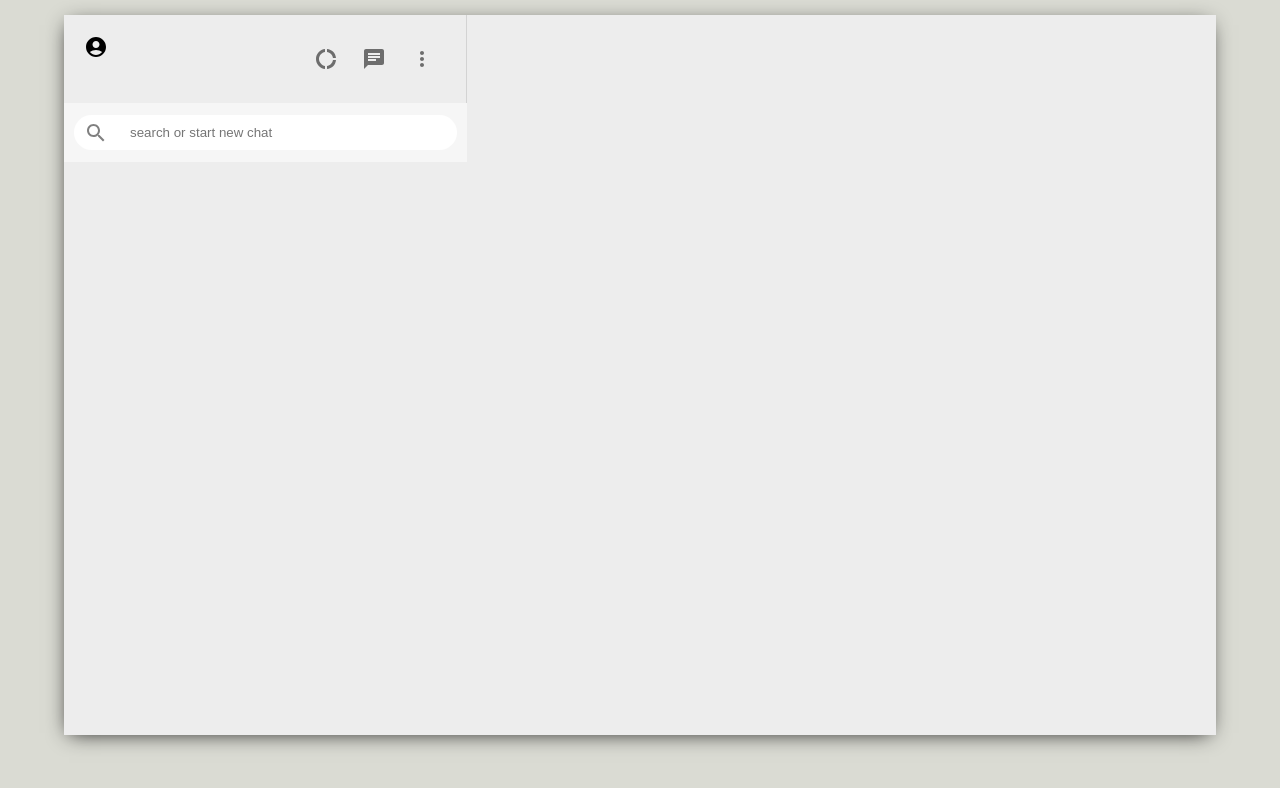
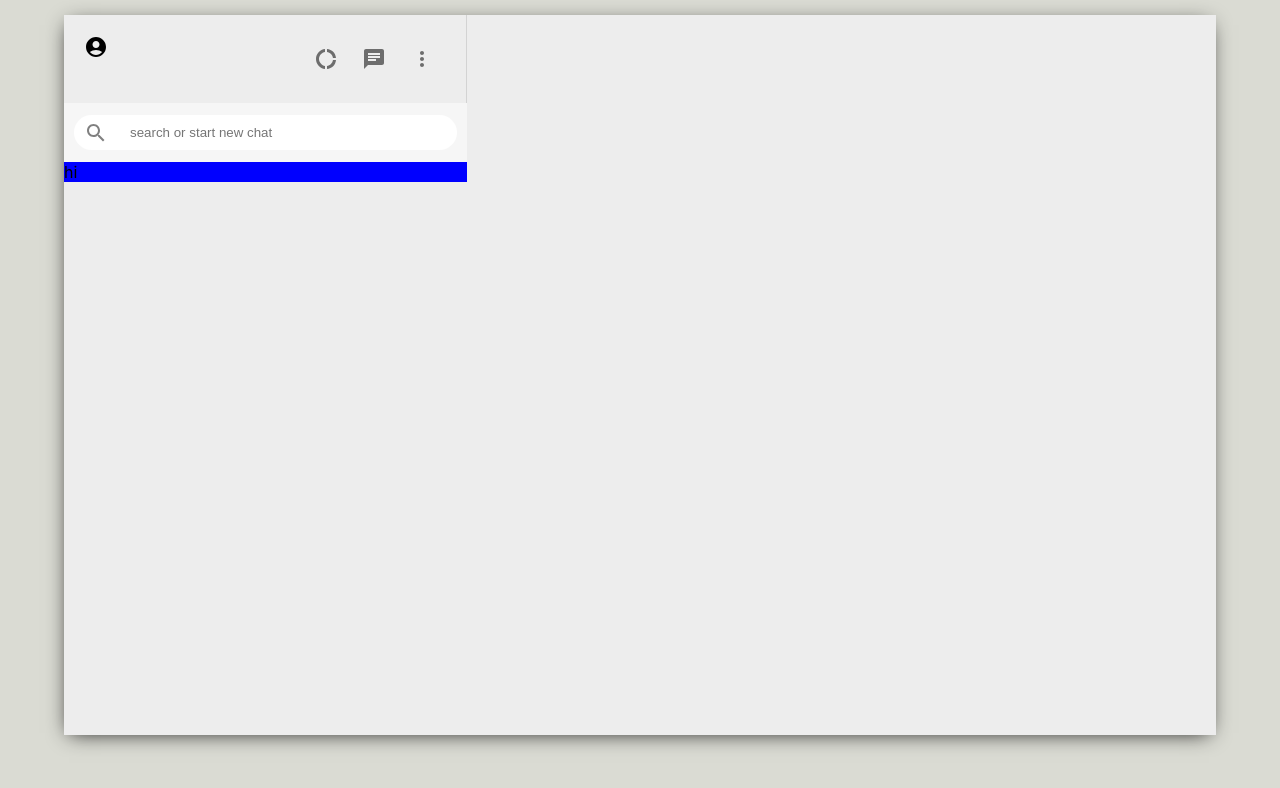
Before and after one commit to venkateshsure/whatsappClone-reactjs, a React (Create React App) app: page / in a window 1280 px wide. Shown: the top 788 px of the page. Built offline with nearby package versions, Linux system fonts and the light colour scheme.

Commit message:
functionality of sidebar

```diff
--- a/src/components/Sidebar/index.css
+++ b/src/components/Sidebar/index.css
@@ -9,14 +9,14 @@
   border-right: 1px solid lightgray;
 }
 
-.sidebar-headerRight {
+.sidebar_headerRight {
   display: flex;
   align-items: center;
   justify-content: space-between;
   min-width: 10vw;
 }
 
-.sidebar-headerRight > .MuiSvgIcon-root {
+.sidebar_headerRight > .MuiSvgIcon-root {
   margin-right: 2vw;
   font-size: 24px !important;
 }
@@ -48,3 +48,10 @@
   outline: none;
   margin-left: 10px;
 }
+
+.sidebar_chats {
+  background-color: blue;
+  display: flex;
+  flex-direction: column;
+  align-items: flex-start;
+}
--- a/src/components/Sidebar/index.js
+++ b/src/components/Sidebar/index.js
@@ -7,6 +7,8 @@ import DonutLargeIcon from "@mui/icons-material/DonutLarge";
 import SearchIcon from "@mui/icons-material/Search";
 
 import { IconButton } from "@material-ui/core";
+
+import SidebarChat from "../SidebarChat";
 
 import "./index.css";
 
@@ -37,7 +39,9 @@ function Sidebar() {
           />
         </div>
       </div>
-      <div className="sidebar_chats"></div>
+      <div className="sidebar_chats ">
+        <SidebarChat />
+      </div>
     </div>
   );
 }
--- /dev/null
+++ b/src/components/SidebarChat/index.js
@@ -0,0 +1,11 @@
+import "./index.css";
+
+function SidebarChat() {
+  return (
+    <div className="sidebarChat">
+      <p>hi</p>
+    </div>
+  );
+}
+
+export default SidebarChat;
```
Also changed, not shown: src/components/SidebarChat/index.css (added).
